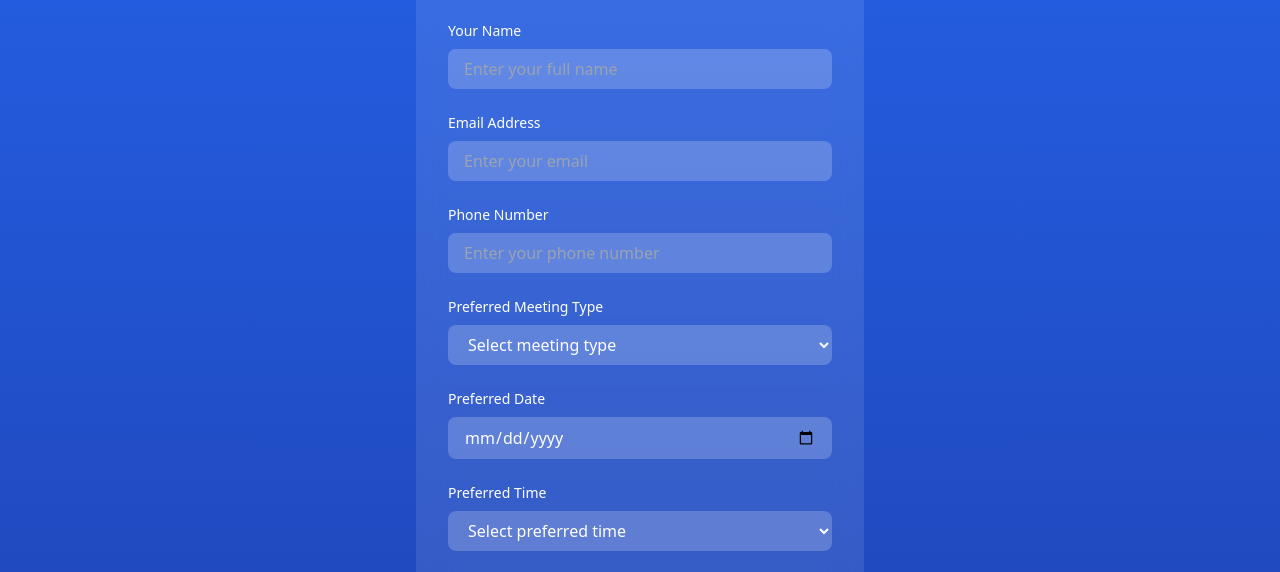
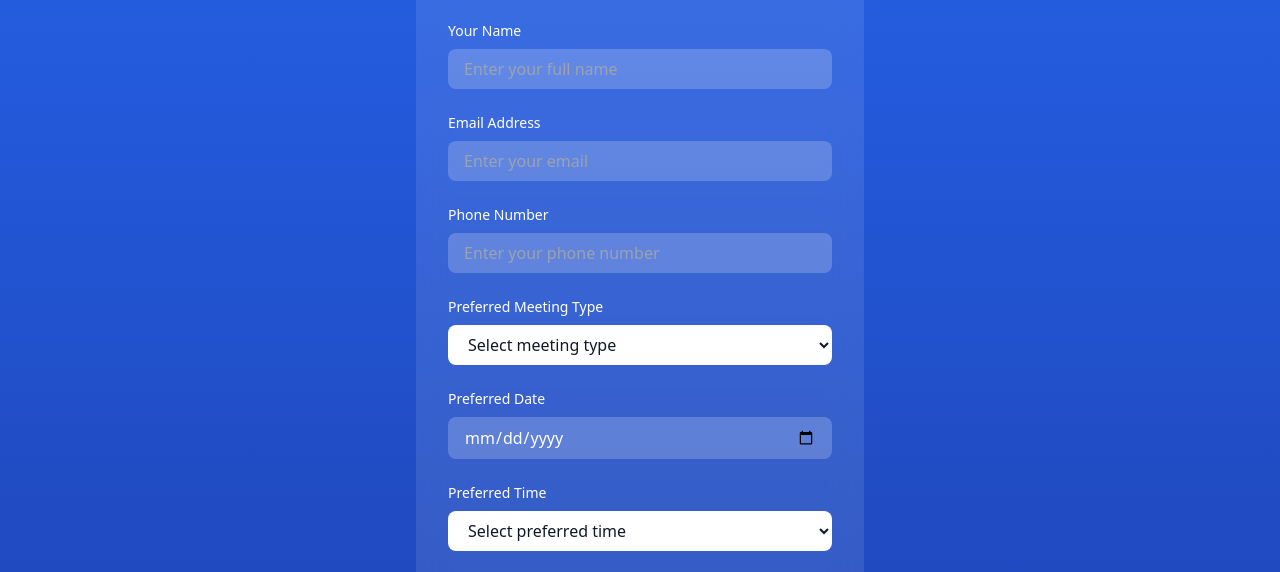
Before and after one commit to kulasio/NFC-Business-Cards, a website: page public/schedule.html in a window 1280 px wide. Shown: the part 219-791 px from the top of the page. Drawn offline with nearby package versions, Linux system fonts and the light colour scheme; files that its build step writes are made by us from their sources.

Commit message:
Schedule Meeting options

```diff
--- a/public/schedule.html
+++ b/public/schedule.html
@@ -51,11 +51,15 @@
                         <div>
                             <label class="block text-sm font-medium mb-2">Preferred Meeting Type</label>
                             <select id="meetingType" required
-                                class="w-full bg-white/20 text-white rounded-lg px-4 py-2 focus:outline-none focus:ring-2 focus:ring-white">
+                                class="w-full bg-white text-gray-900 rounded-lg px-4 py-2 focus:outline-none focus:ring-2 focus:ring-white">
                                 <option value="">Select meeting type</option>
                                 <option value="video">Video Call</option>
                                 <option value="phone">Phone Call</option>
                                 <option value="in-person">In-Person Meeting</option>
+                                <option value="google-meet">Google Meet</option>
+                                <option value="zoom">Zoom</option>
+                                <option value="whatsapp">WhatsApp Call</option>
+                                <option value="other">Other</option>
                             </select>
                         </div>
 
@@ -70,7 +74,7 @@
                         <div>
                             <label class="block text-sm font-medium mb-2">Preferred Time</label>
                             <select id="preferredTime" required
-                                class="w-full bg-white/20 text-white rounded-lg px-4 py-2 focus:outline-none focus:ring-2 focus:ring-white">
+                                class="w-full bg-white text-gray-900 rounded-lg px-4 py-2 focus:outline-none focus:ring-2 focus:ring-white">
                                 <option value="">Select preferred time</option>
                                 <option value="morning">Morning (9 AM - 12 PM)</option>
                                 <option value="afternoon">Afternoon (1 PM - 5 PM)</option>
```
